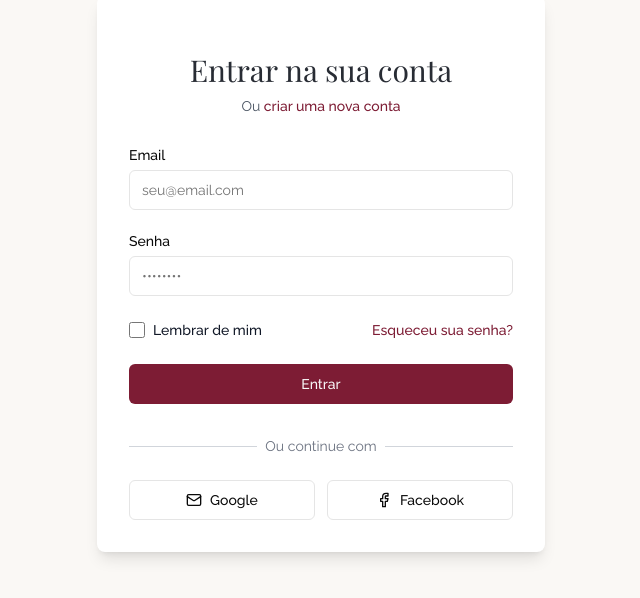
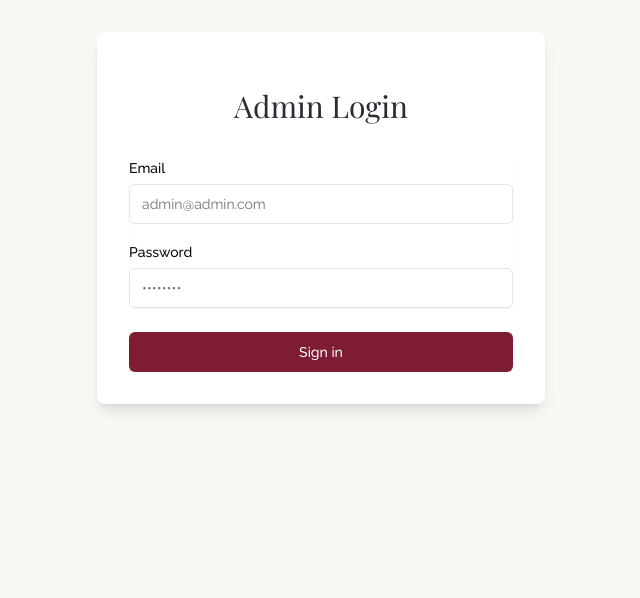
Before and after one commit to filipe-vinoveritas/vinoveritas, a Next.js app: page /auth/signin in a window 1280 px wide. Shown: the part 182-780 px from the top of the page, without its empty margins (319-959 px from the left). Built offline with nearby package versions, Linux system fonts and the light colour scheme; a web font is replaced by a local one.

Commit message:
Implement admin authentication

```diff
--- a/app/admin/layout.tsx
+++ b/app/admin/layout.tsx
@@ -9,15 +9,15 @@ export default function AdminLayout({
 }: {
   children: React.ReactNode;
 }) {
-  // const { data: session, status } = useSession();
+  const { data: session, status } = useSession();
 
-  // if (status === "loading") {
-  //   return <div>Loading...</div>;
-  // }
+  if (status === "loading") {
+    return <div>Loading...</div>;
+  }
 
-  // if (!session) {
-  //   redirect("/auth/signin");
-  // }
+  if (!session || (session.user as any).role !== "admin") {
+    redirect("/auth/signin");
+  }
 
   return (
     <div className="flex h-screen bg-gray-100">
--- a/app/api/auth/[...nextauth]/route.ts
+++ b/app/api/auth/[...nextauth]/route.ts
@@ -1,23 +1,49 @@
 import NextAuth from "next-auth";
-import GoogleProvider from "next-auth/providers/google";
-import FacebookProvider from "next-auth/providers/facebook";
+import CredentialsProvider from "next-auth/providers/credentials";
+
+const adminUser = {
+  id: "1",
+  email: "admin@admin.com",
+  password: "admin123",
+  role: "admin"
+};
 
 const handler = NextAuth({
   providers: [
-    GoogleProvider({
-      clientId: process.env.GOOGLE_CLIENT_ID ?? "",
-      clientSecret: process.env.GOOGLE_CLIENT_SECRET ?? "",
-    }),
-    FacebookProvider({
-      clientId: process.env.FACEBOOK_CLIENT_ID ?? "",
-      clientSecret: process.env.FACEBOOK_CLIENT_SECRET ?? "",
-    }),
+    CredentialsProvider({
+      name: "Credentials",
+      credentials: {
+        email: { label: "Email", type: "email" },
+        password: { label: "Password", type: "password" }
+      },
+      async authorize(credentials) {
+        if (!credentials?.email || !credentials?.password) return null;
+
+        if (credentials.email === adminUser.email &&
+            credentials.password === adminUser.password) {
+          return adminUser;
+        }
+        return null;
+      }
+    })
   ],
+  callbacks: {
+    async jwt({ token, user }) {
+      if (user) {
+        token.role = user.role;
+      }
+      return token;
+    },
+    async session({ session, token }) {
+      if (session?.user) {
+        (session.user as any).role = token.role;
+      }
+      return session;
+    }
+  },
   pages: {
     signIn: "/auth/signin",
   },
 });
 
 export { handler as GET, handler as POST };
-
-export const runtime = 'edge';
--- a/app/auth/signin/page.tsx
+++ b/app/auth/signin/page.tsx
@@ -1,113 +1,96 @@
 "use client"
 
 import { signIn } from "next-auth/react";
-import { useSearchParams } from "next/navigation";
+import { useSearchParams, useRouter } from "next/navigation";
 import { Button } from "@/components/ui/button";
 import { Input } from "@/components/ui/input";
 import { Label } from "@/components/ui/label";
-import { Facebook, Mail } from "lucide-react";
 import { useState } from "react";
+import { useToast } from "@/hooks/use-toast";
 
 export default function SignIn() {
   const searchParams = useSearchParams();
-  const callbackUrl = searchParams.get("callbackUrl") || "/";
-    const [email, setEmail] = useState('');
-    const [password, setPassword] = useState('');
+  const router = useRouter();
+  const { toast } = useToast();
+  const [email, setEmail] = useState('');
+  const [password, setPassword] = useState('');
+  const [loading, setLoading] = useState(false);
+
+  const handleSubmit = async (e: React.FormEvent) => {
+    e.preventDefault();
+    setLoading(true);
+
+    try {
+      const result = await signIn("credentials", {
+        email,
+        password,
+        redirect: false,
+      });
+
+      if (result?.error) {
+        toast({
+          title: "Error",
+          description: "Invalid credentials",
+          variant: "destructive",
+        });
+      } else {
+        router.push("/admin");
+      }
+    } catch (error) {
+      toast({
+        title: "Error",
+        description: "Something went wrong",
+        variant: "destructive",
+      });
+    } finally {
+      setLoading(false);
+    }
+  };
 
   return (
-    <div className="min-h-screen bg-cream flex items-center justify-center py-12 px-4 sm:px-6 lg:px-8  mt-8 sm:mt-14">
+    <div className="min-h-screen bg-cream flex items-center justify-center py-12 px-4 sm:px-6 lg:px-8">
       <div className="max-w-md w-full space-y-8 bg-white p-8 rounded-lg shadow-lg">
         <div>
           <h2 className="mt-6 text-center text-3xl font-serif text-charcoal">
-            Entrar na sua conta
+            Admin Login
           </h2>
-          <p className="mt-2 text-center text-sm text-gray-600">
-            Ou{" "}
-            <a href="#" className="font-medium text-burgundy hover:text-burgundy-light">
-              criar uma nova conta
-            </a>
-          </p>
         </div>
-        <form className="mt-8 space-y-6">
-          {/* <div className="rounded-md shadow-sm -space-y-px"> */}
-          <div className="grid gap-2">
+        <form onSubmit={handleSubmit} className="mt-8 space-y-6">
+          <div className="rounded-md shadow-sm space-y-4">
+            <div>
               <Label htmlFor="email">Email</Label>
               <Input
                 id="email"
                 type="email"
-                placeholder="seu@email.com"
                 value={email}
                 onChange={(e) => setEmail(e.target.value)}
+                required
+                className="mt-1"
+                placeholder="admin@admin.com"
               />
             </div>
-            <div className="grid gap-2">
-              <Label htmlFor="password">Senha</Label>
+            <div>
+              <Label htmlFor="password">Password</Label>
               <Input
                 id="password"
                 type="password"
-                placeholder="••••••••"
                 value={password}
                 onChange={(e) => setPassword(e.target.value)}
+                required
+                className="mt-1"
+                placeholder="••••••••"
               />
-            </div>
-          {/* </div> */}
-
-          <div className="flex items-center justify-between">
-            <div className="flex items-center">
-              <input
-                id="remember-me"
-                name="remember-me"
-                type="checkbox"
-                className="h-4 w-4 text-burgundy focus:ring-burgundy border-gray-300 rounded"
-              />
-              <Label htmlFor="remember-me" className="ml-2 block text-sm text-gray-900">
-                Lembrar de mim
-              </Label>
-            </div>
-
-            <div className="text-sm">
-              <a href="#" className="font-medium text-burgundy hover:text-burgundy-light">
-                Esqueceu sua senha?
-              </a>
             </div>
           </div>
 
-          <div>
-            <Button type="submit" className="w-full bg-burgundy hover:bg-burgundy-light">
-              Entrar
-            </Button>
-          </div>
+          <Button
+            type="submit"
+            className="w-full bg-burgundy hover:bg-burgundy-light"
+            disabled={loading}
+          >
+            {loading ? "Signing in..." : "Sign in"}
+          </Button>
         </form>
-
-        <div className="mt-6">
-          <div className="relative">
-            <div className="absolute inset-0 flex items-center">
-              <div className="w-full border-t border-gray-300" />
-            </div>
-            <div className="relative flex justify-center text-sm">
-              <span className="px-2 bg-white text-gray-500">Ou continue com</span>
-            </div>
-          </div>
-
-          <div className="mt-6 grid grid-cols-2 gap-3">
-            <Button
-              onClick={() => signIn("google", { callbackUrl })}
-              variant="outline"
-              className="w-full"
-            >
-              <Mail className="mr-2 h-4 w-4" />
-              Google
-            </Button>
-            <Button
-              onClick={() => signIn("facebook", { callbackUrl })}
-              variant="outline"
-              className="w-full"
-            >
-              <Facebook className="mr-2 h-4 w-4" />
-              Facebook
-            </Button>
-          </div>
-        </div>
       </div>
     </div>
   );
```
